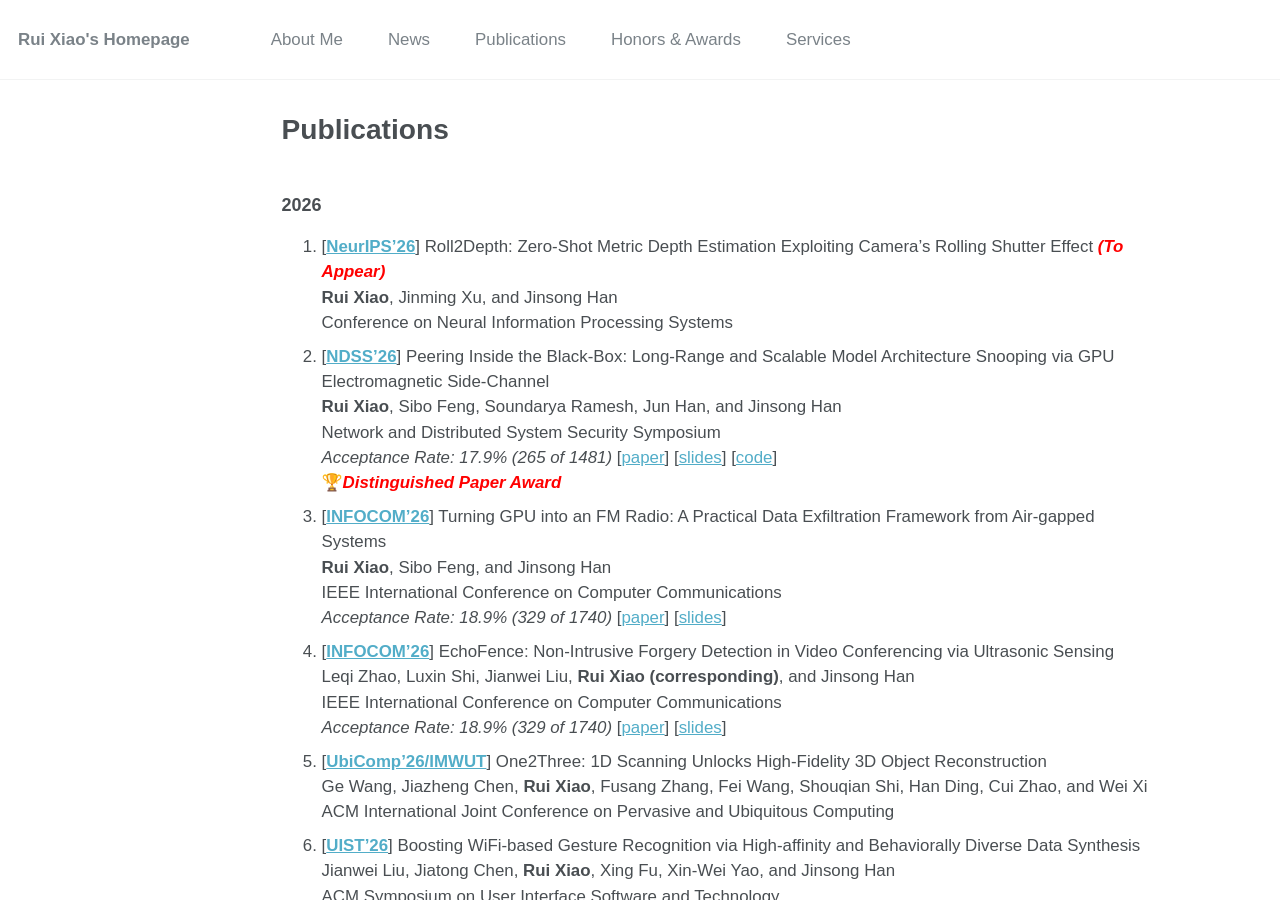
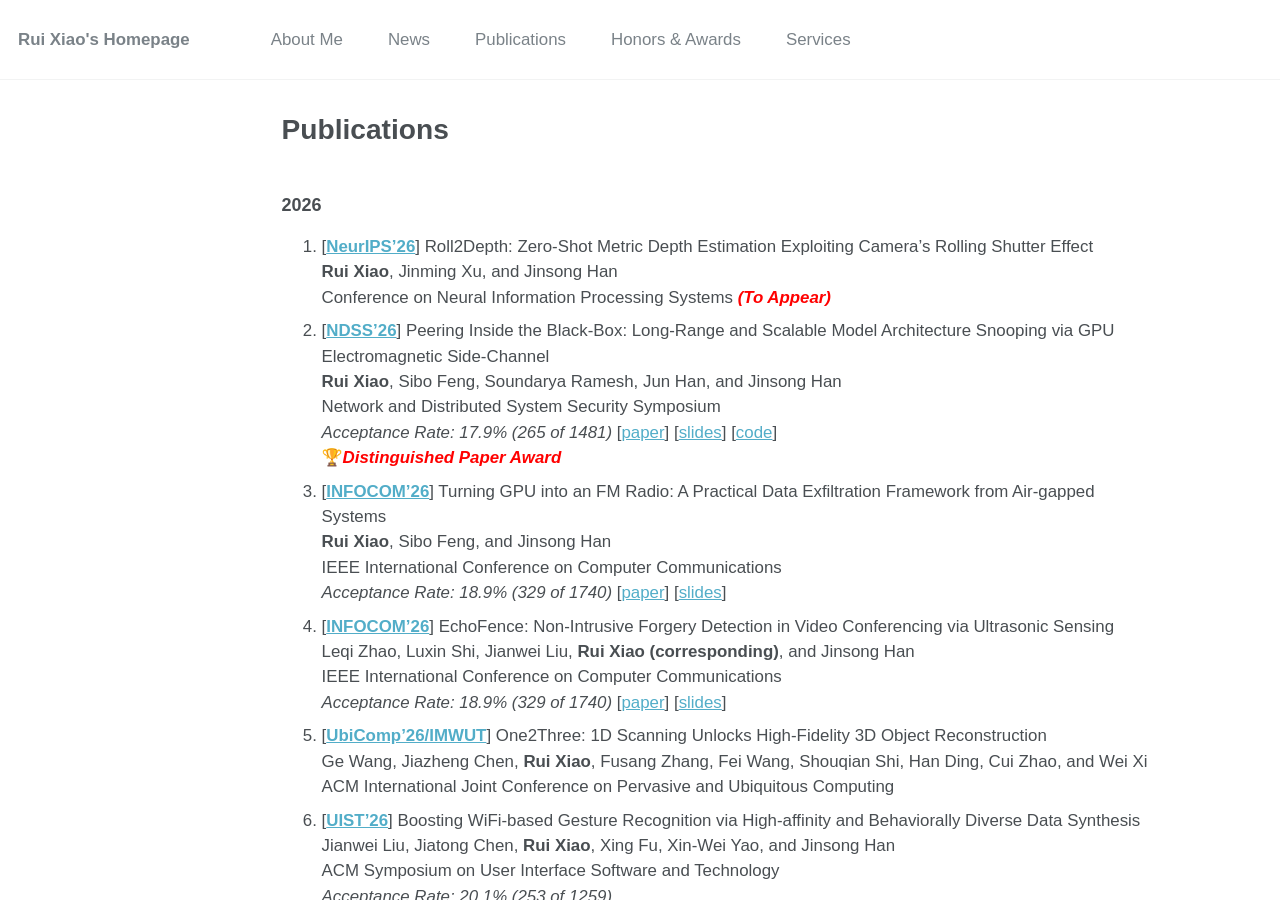
Before and after one commit to ruixiao24/ruixiao24.github.io, a Jekyll site: the page built from _pages/publications.md, in a window 1280 px wide and 900 px high. Built offline with Jekyll 4.4.1, drawn with Linux system fonts in a browser that asks for light colours.

```diff
--- a/_pages/publications.md
+++ b/_pages/publications.md
@@ -5,9 +5,9 @@
 classes: publications-page
 ---
 ### 2026
-1. [**[NeurIPS'26](https://neurips.cc/Conferences/2026)**] Roll2Depth: Zero-Shot Metric Depth Estimation Exploiting Camera's Rolling Shutter Effect  <span style="color:red"><strong><em>(To Appear)</em></strong></span>
+1. [**[NeurIPS'26](https://neurips.cc/Conferences/2026)**] Roll2Depth: Zero-Shot Metric Depth Estimation Exploiting Camera's Rolling Shutter Effect
    **Rui Xiao**, Jinming Xu, and Jinsong Han
-   Conference on Neural Information Processing Systems
+   Conference on Neural Information Processing Systems  <span style="color:red"><strong><em>(To Appear)</em></strong></span>
 1. [**[NDSS'26](https://www.ndss-symposium.org/ndss2026/)**] Peering Inside the Black-Box: Long-Range and Scalable Model Architecture Snooping via GPU Electromagnetic Side-Channel
    **Rui Xiao**, Sibo Feng, Soundarya Ramesh, Jun Han, and Jinsong Han
    Network and Distributed System Security Symposium
```
